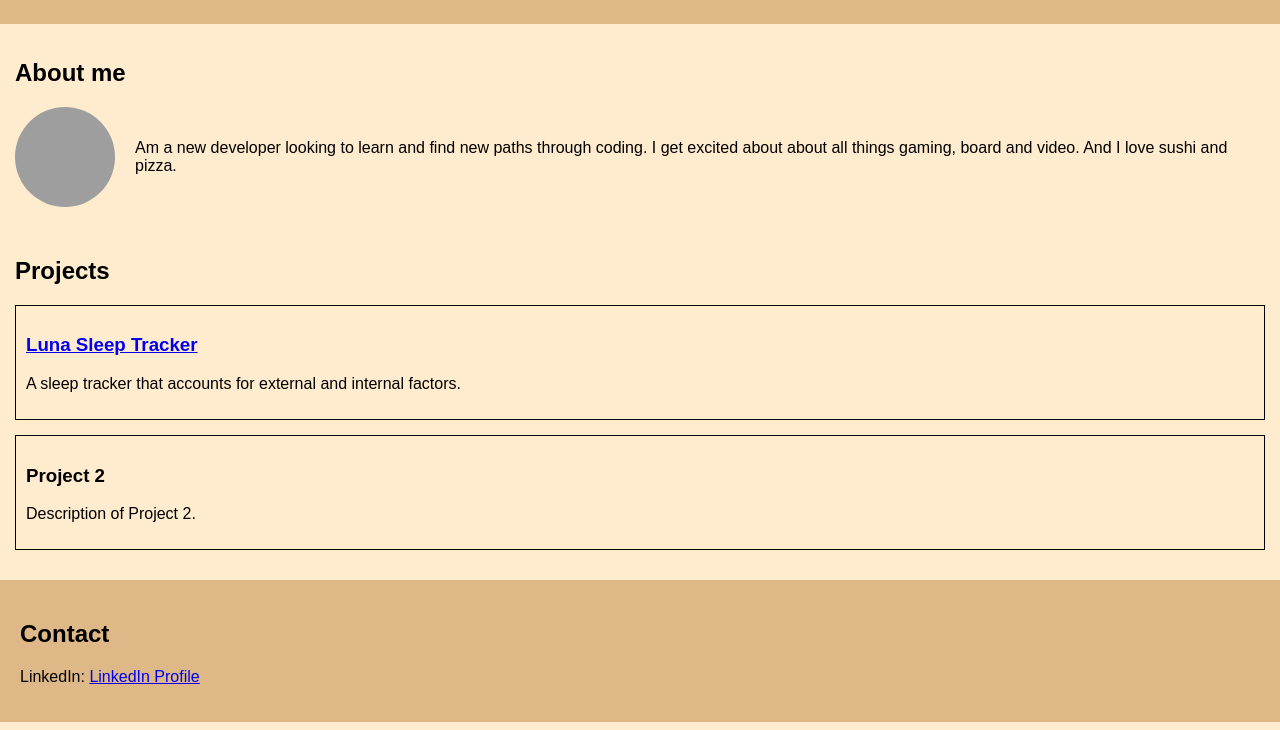
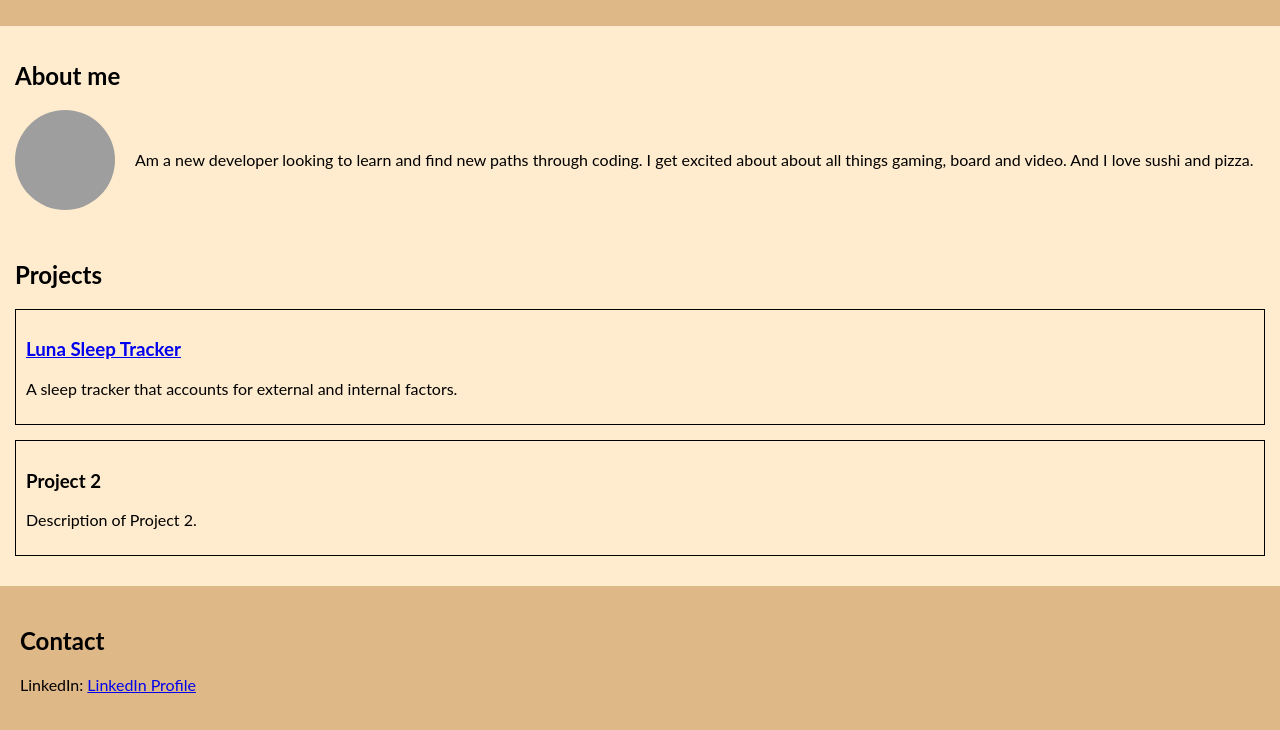
Before and after one commit to scottd988/Portfolio, a plain HTML site: page index.html in a window 1280 px wide. Shown: the part 96-826 px from the top of the page. Drawn offline with Linux system fonts and the light colour scheme; grey boxes are pictures that could not be loaded.

Commit message:
Added google font

```diff
--- a/style.css
+++ b/style.css
@@ -1,5 +1,6 @@
 body {
-    font-family: Arial, Helvetica, sans-serif;
+    font-family: 'DM Serif Display', serif;
+    font-family: 'Lato', sans-serif, light;
     margin: 0;
     padding: 0;
     background-color: blanchedalmond;
```
